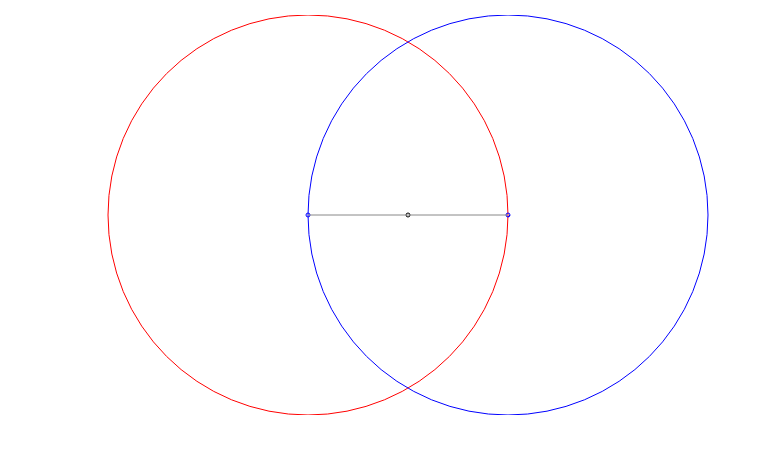
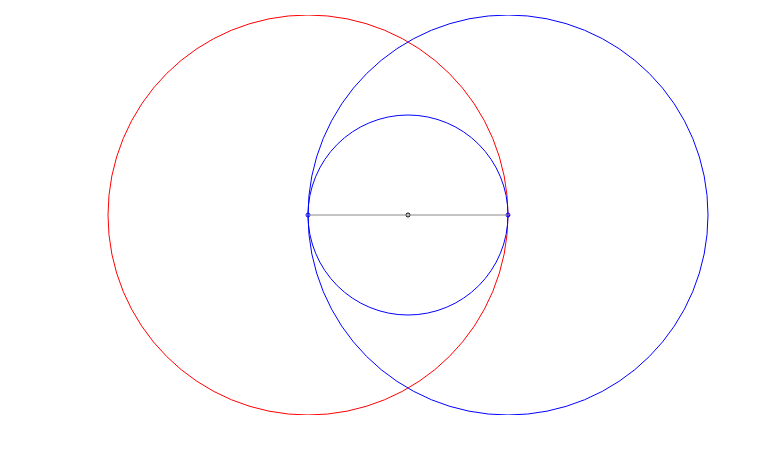
Before and after one commit to weshoke/versor.js, a plain HTML site: page render/test.html in a window 1280 px wide. Shown: the part 44-498 px from the top of the page, without its empty margins (0-763 px from the left). Drawn offline with Linux system fonts and the light colour scheme.

Commit message:
Add rendering of directly represented circles, i.e. trivectors.

```diff
--- a/render/C2Canvas.js
+++ b/render/C2Canvas.js
@@ -67,6 +67,9 @@ var C2Canvas = function(canvas) {
       ctx.moveTo(x1, y1);
       ctx.lineTo(x2, y2);
       ctx.stroke();
+    },
+    Tri: function (el) {
+      return dispatch['Vec'](C2.dual(el));
     }
   };
 
--- a/render/test.html
+++ b/render/test.html
@@ -28,7 +28,8 @@ draw([
   C2.Ro.circle(-1, 0, -2),
   C2.Ro.circle(1, 0, 2),
   C2.Ro.point(0, 0),
-  C2.Ro.point(-1, 0).op(C2.Ro.point(1, 0))
+  C2.Ro.point(-1, 0).op(C2.Ro.point(1, 0)),
+  C2.Ro.point(0, 1).op(C2.Ro.point(1, 0)).op(C2.Ro.point(-1, 0))
 ]);
 
     </script>
```
